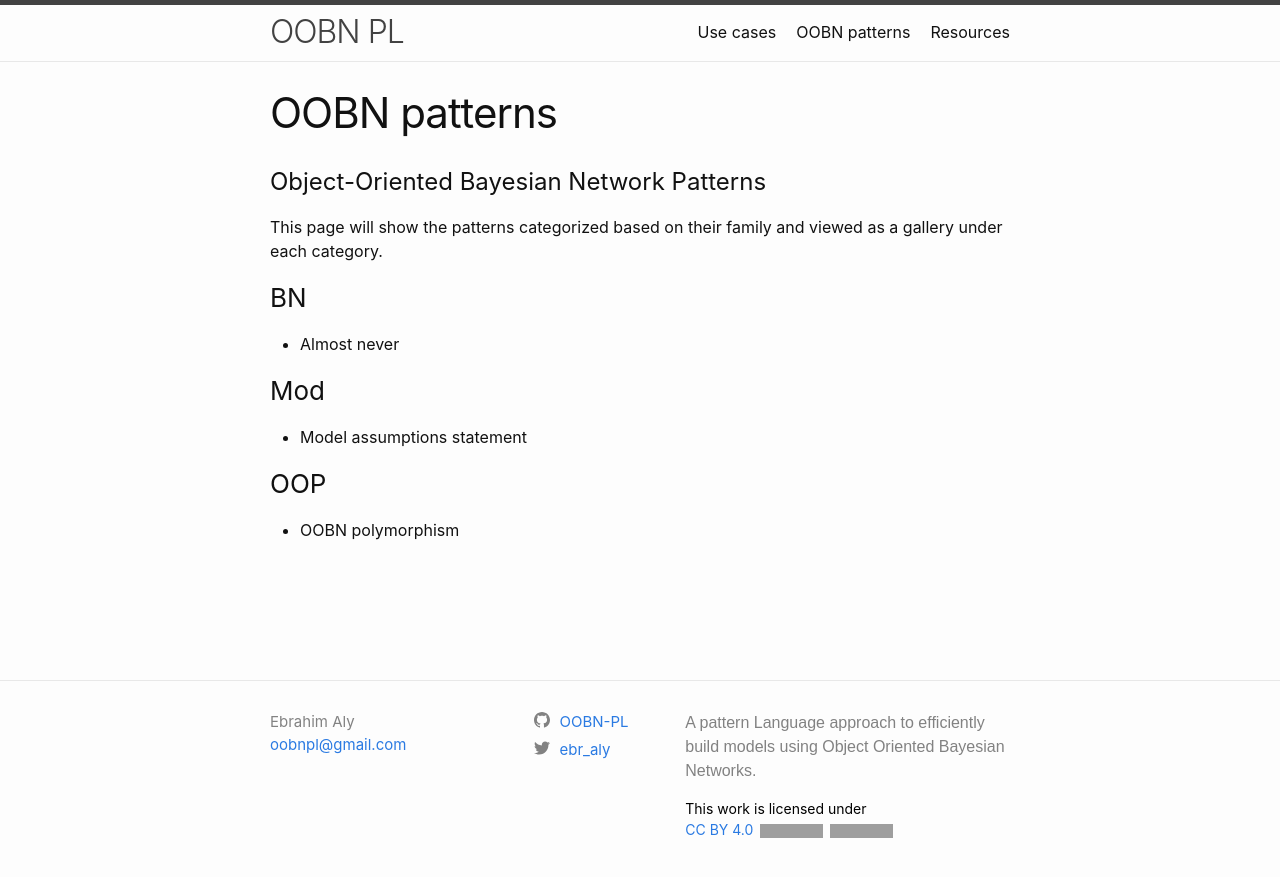
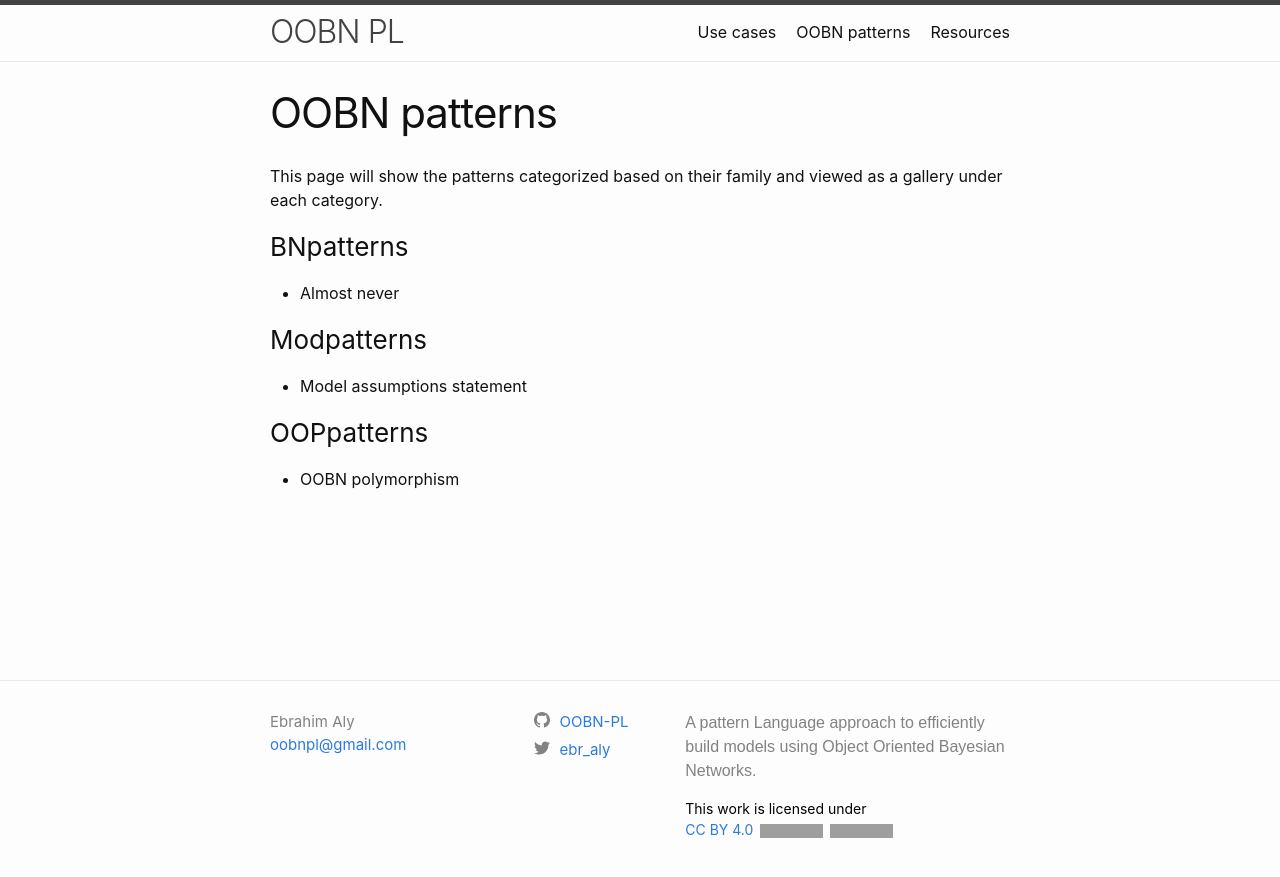
Before and after one commit to OOBN-PL/OOBNPL, a Jekyll site: the page built from _pages/Patterns_gallery.md, in a window 1280 px wide. Shown: the top 877 px of the page. Built offline with Jekyll 4.4.1, drawn with Linux system fonts in a browser that asks for light colours; grey boxes are pictures that could not be loaded.

Commit message:
collecs trial

```diff
--- a/_pages/Patterns_gallery.md
+++ b/_pages/Patterns_gallery.md
@@ -3,7 +3,7 @@ title: OOBN patterns
 order: "5"
 ---
 
-# Object-Oriented Bayesian Network Patterns
+
 
 This page will show the patterns categorized based on their family and viewed as a gallery under each category.
 
@@ -23,7 +23,7 @@ This page will show the patterns categorized based on their family and viewed as
 
 <div>
 {%- for fam in site.data.patFam -%}
-<h3>{{- fam.family -}}</h3>
+<h3>{{- fam.family | append: "patterns" -}}</h3>
   <ul>
   {%- for p in site.patterns -%}
     {%- if p.family == fam.family -%}
```
